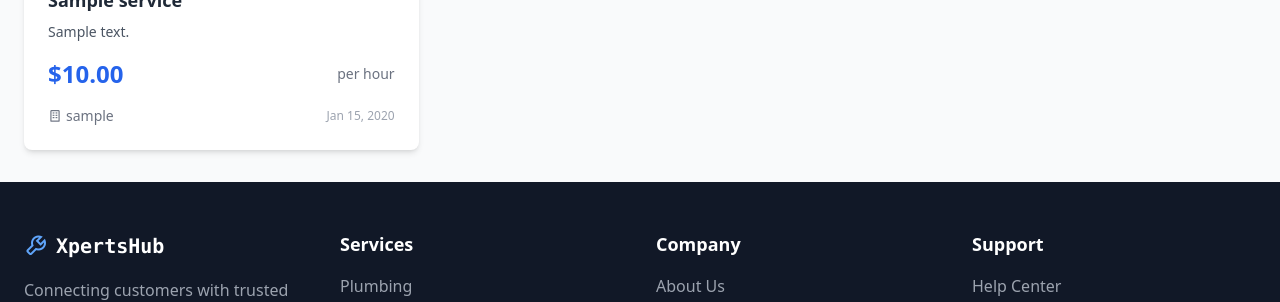
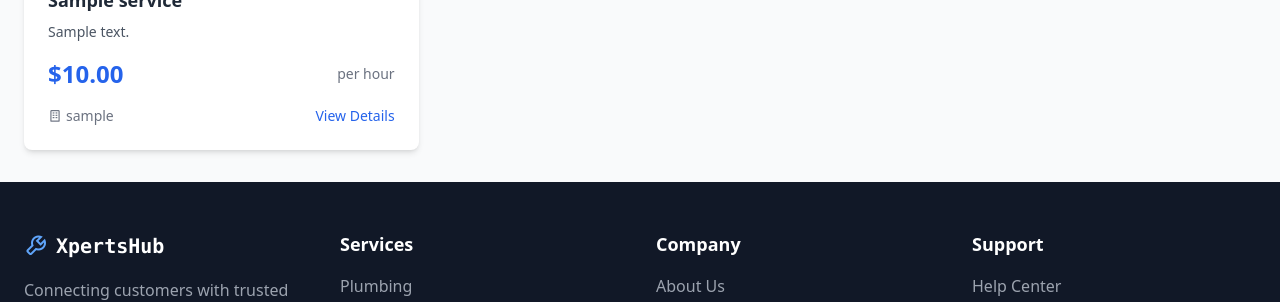
Before and after one commit to johneliud/xpertshub, a Django app: template services/templates/services/all_services.html in a window 1280 px wide. Shown: the part 322-624 px from the top of the page. Run offline with Django 5.2, Linux system fonts and the light colour scheme; the template is opened without the code that fills it: values that come from a table or form of the project are taken from there, others are empty; tables that the repository leaves empty hold one stand-in row (values such as "Sample post"); some libraries are stand-ins or nearby versions.

Commit message:
feat: add service detail links to service listings
Make service names clickable and add explicit 'View Details' buttons linking to individual service pages, improving navigation from the main service browsing interface.

```diff
--- a/services/templates/services/all_services.html
+++ b/services/templates/services/all_services.html
@@ -22,7 +22,11 @@
           </span>
         </div>
 
-        <h3 class="font-semibold text-lg text-gray-800 mb-2">{{ service.name }}</h3>
+        <h3 class="font-semibold text-lg text-gray-800 mb-2">
+          <a href="{% url 'service_detail' service.id %}" class="hover:text-blue-600">
+            {{ service.name }}
+          </a>
+        </h3>
         <p class="text-gray-600 text-sm mb-4 line-clamp-3">{{ service.description }}</p>
 
         <div class="flex items-center justify-between mb-4">
@@ -37,7 +41,9 @@
               {{ service.company.username }}
             </a>
           </div>
-          <span class="text-xs text-gray-400">{{ service.date_created|date:"M d, Y" }}</span>
+          <a href="{% url 'service_detail' service.id %}" class="text-blue-600 hover:text-blue-800 text-sm font-medium">
+            View Details
+          </a>
         </div>
       </div>
       {% endfor %}
```
